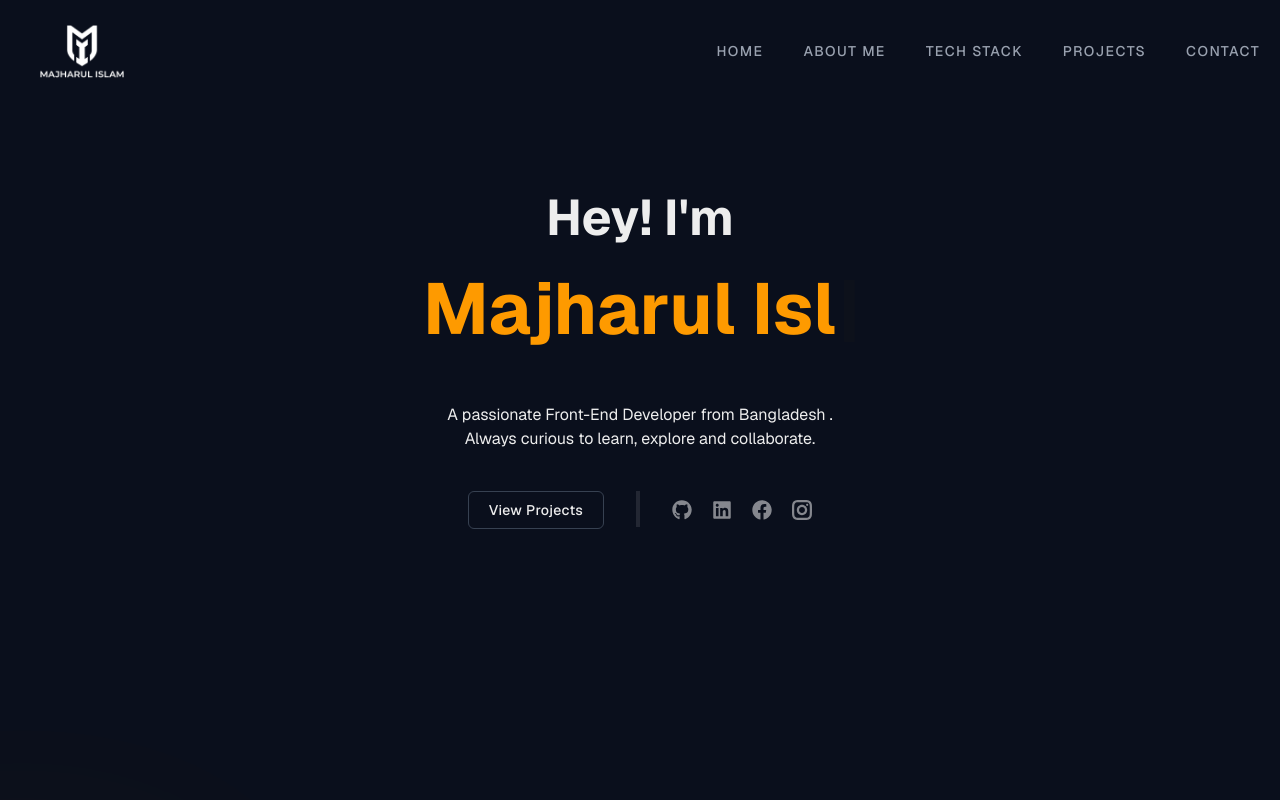
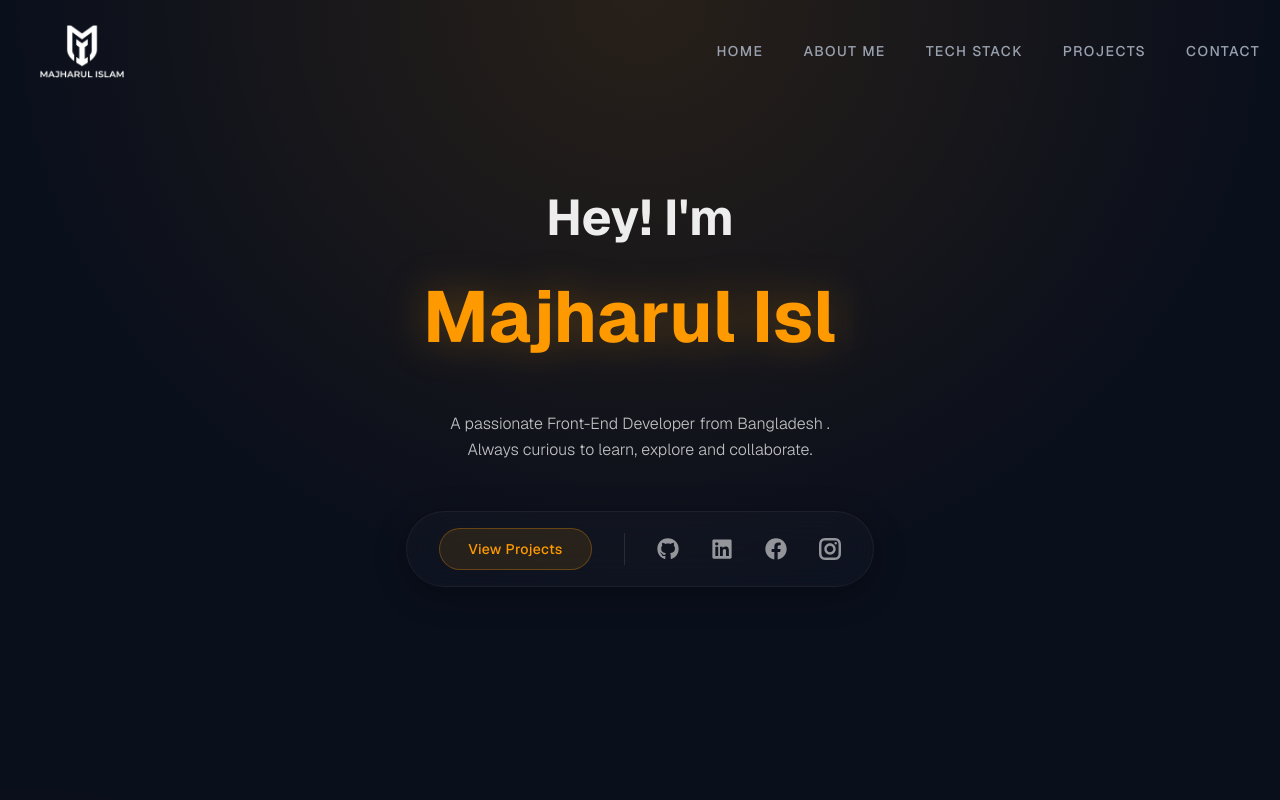
Before and after one commit to Sijan666/personalPortfolio, a React (Vite) app: page / in a window 1280 px wide. Shown: the top 800 px of the page. Built offline with nearby package versions, Linux system fonts and the light colour scheme.

Commit message:
style: upgrade banner ui with floating glass bar and glowing effects

```diff
--- a/src/components/layouts/Banner.jsx
+++ b/src/components/layouts/Banner.jsx
@@ -4,17 +4,18 @@ import Container from "../Container"
 import { GrInstagram } from "react-icons/gr"
 import { Typewriter } from "react-simple-typewriter"
 
-
 const Banner = () => {
     return (
         <>
-        <section id="banner">
-            <div className="py-15 lg:py-25 bg-[#0A0F1C] font-geist">
+        <section id="banner" className="relative bg-[#0a0f1c] overflow-hidden">
+            <div className="absolute top-0 inset-x-0 h-[600px] bg-[radial-gradient(ellipse_at_top,rgba(254,154,0,0.12),transparent_70%)] pointer-events-none"></div>
+            {/* container */}
+            <div className="relative z-10 py-15 lg:py-25 font-geist">
                 <Container>
-                    <div className="text-center py-20">
+                    <div className="text-center py-20 flex flex-col items-center">
                         {/* heading */}
-                        <h2 className="text-[15px] md:text-[30px] lg:text-[50px] font-bold text-[#EDEDED]">Hey! I'm</h2>
-                        <h1 className="text-[25px] md:text-[40px] lg:text-[72px] font-bold text-[#FE9A00]">
+                        <h2 className="text-[15px] md:text-[30px] lg:text-[50px] font-bold text-[#ededed] mb-2">Hey! I'm</h2>
+                        <h1 className="text-[25px] md:text-[40px] lg:text-[72px] font-bold text-[#fe9a00] drop-shadow-[0_0_20px_rgba(254,154,0,0.3)]">
                             <Typewriter
                                 words={['Front-End Developer', 'Majharul Islam']}
                                 loop={true}
@@ -25,26 +26,34 @@ const Banner = () => {
                                 delaySpeed={1000}
                             />
                         </h1>
-                        <p className="lg:py-10 py-6 text-[#EDEDED] text-sm lg:text-base leading-6 lg:w-[420px] mx-auto">A passionate Front-End Developer from Bangladesh . Always curious to learn, explore and collaborate.</p>
-                        <div className="flex flex-col lg:flex-row justify-center gap-y-8 gap-x-8">
+                        {/* bio */}
+                        <p className="lg:py-10 py-6 text-[#ededed]/80 text-sm lg:text-base font-light leading-relaxed lg:w-[420px] mx-auto">
+                            A passionate Front-End Developer from Bangladesh . Always curious to learn, explore and collaborate.
+                        </p>
+                        {/* action bar */}
+                        <div className="flex flex-col lg:flex-row items-center justify-center gap-y-6 gap-x-8 mt-2 p-4 lg:px-8 lg:py-4 bg-white/2 border border-white/5 backdrop-blur-xl rounded-3xl lg:rounded-full shadow-[0_8px_32px_rgba(0,0,0,0.3)]">
                             {/* btn */}
-                            <a href="https://github.com/sijan666" target="_blank" className="cursor-pointer px-5 py-2 text-sm font-medium tracking-wide text-[#EDEDED] border border-[#374151] rounded-md hover:bg-[#1F2937] transition-all duration-300 inline-block">
-                                View Projects
+                            <a href="https://github.com/sijan666" target="_blank" rel="noreferrer">
+                                <Button
+                                    btnText={"View Projects"}
+                                    className={"px-7 py-2.5 text-sm font-medium tracking-wide text-[#fe9a00] bg-[#fe9a00]/10 border border-[#fe9a00]/30 rounded-full hover:bg-[#fe9a00] hover:text-white hover:shadow-[0_0_15px_rgba(254,154,0,0.5)] transition-all inline-block"}
+                                />
                             </a>
-                            <div className="h-9 w-1 bg-white/10 hidden lg:block"></div>
+                            {/* divider */}
+                            <div className="h-px w-16 lg:h-8 lg:w-px bg-white/10"></div>
                             {/* social links */}
-                            <div className="socialIcons flex lg:gap-x-5 gap-x-8 items-center justify-center text-white/50">
-                                <a href="https://github.com/Sijan666" target="_blank">
-                                    <FaGithub size={20} className="cursor-pointer"/>
+                            <div className="socialIcons flex gap-x-6 lg:gap-x-8 items-center justify-center text-[#ededed]/60">
+                                <a href="https://github.com/Sijan666" target="_blank" className="hover:text-[#fe9a00] hover:-translate-y-1 transition-all duration-300">
+                                    <FaGithub size={22} className="cursor-pointer"/>
                                 </a>
-                                <a href="https://www.linkedin.com/in/majharulislamdev/" target="_blank">
-                                    <FaLinkedin size={20} className="cursor-pointer"/>
+                                <a href="https://www.linkedin.com/in/majharulislamdev/" target="_blank" className="hover:text-[#fe9a00] hover:-translate-y-1 transition-all duration-300">
+                                    <FaLinkedin size={22} className="cursor-pointer"/>
                                 </a>
-                                <a href="https://www.facebook.com/majharul.islam.666/" target="_blank">
-                                    <FaFacebook size={20} className="cursor-pointer"/>
+                                <a href="https://www.facebook.com/majharul.islam.666/" target="_blank" className="hover:text-[#fe9a00] hover:-translate-y-1 transition-all duration-300">
+                                    <FaFacebook size={22} className="cursor-pointer"/>
                                 </a>
-                                <a href="https://instagram.com/majharul_sijan" target="_blank">
-                                    <GrInstagram size={20} className="cursor-pointer"/>
+                                <a href="https://instagram.com/majharul_sijan" target="_blank" className="hover:text-[#fe9a00] hover:-translate-y-1 transition-all duration-300">
+                                    <GrInstagram size={22} className="cursor-pointer"/>
                                 </a>
                             </div>
                         </div>
```
